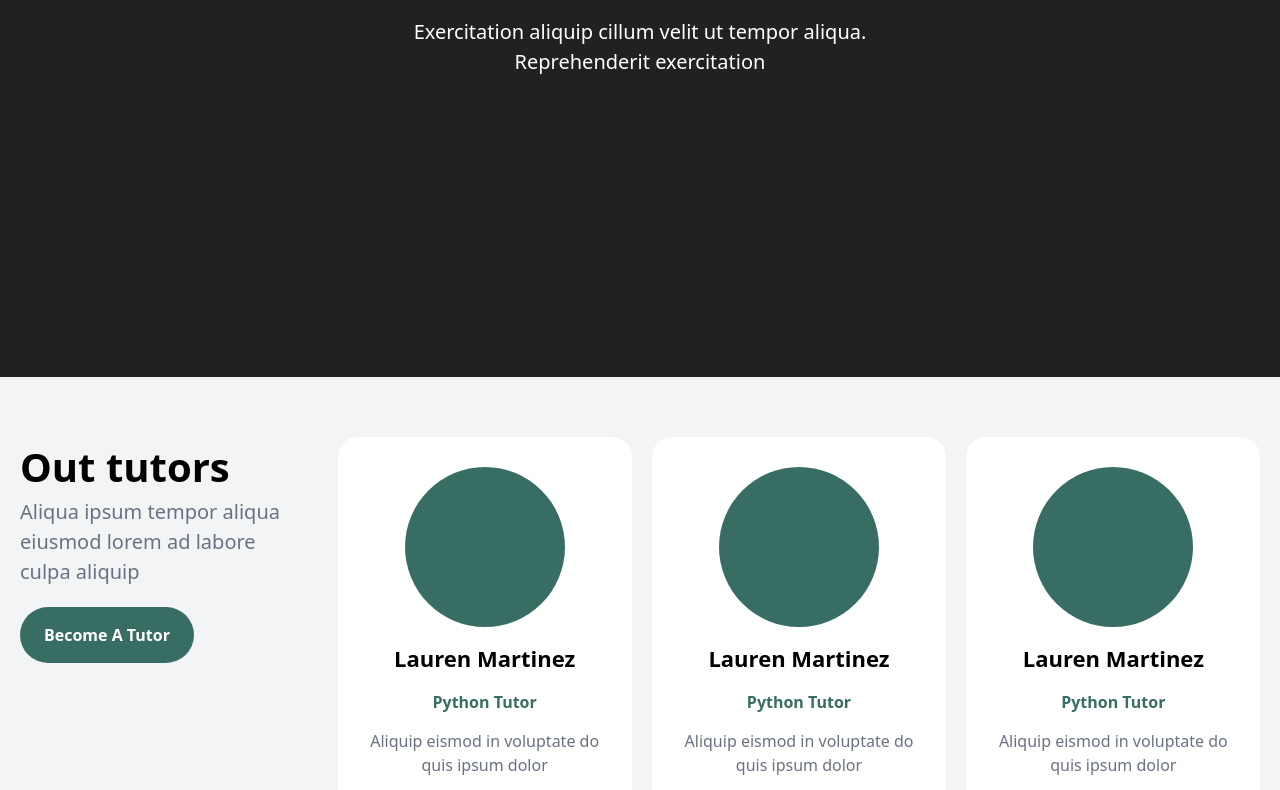
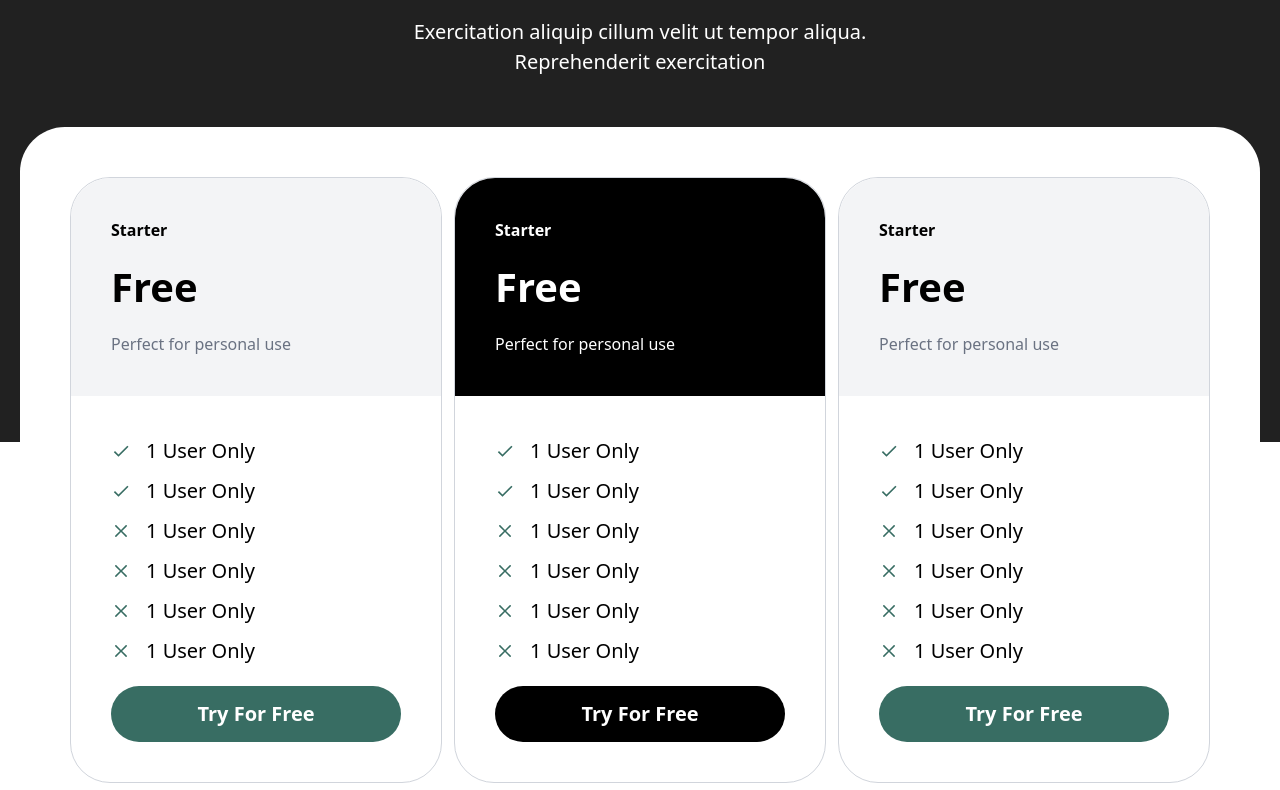
Before and after one commit to 932525862/timer, a React (Vite) app: page / in a window 1280 px wide. Shown: the part 2600-3390 px from the top of the page. Built offline with nearby package versions, Linux system fonts and the light colour scheme.

Commit message:
add: price

```diff
--- a/src/components/Price.jsx
+++ b/src/components/Price.jsx
@@ -1,8 +1,10 @@
 import React from "react";
+import { MdDone } from "react-icons/md";
+import { RxCross2 } from "react-icons/rx";
 
 const Price = () => {
   return (
-    <section className="bg-[#000000de] pt-[50px] pb-[300px] rounded-t-[50px]">
+    <section className="bg-[#000000de] pt-[50px] h-[550px]  rounded-t-[50px] mb-[400px]">
       <div className="container">
         <div>
           <div className="w-full text-center ">
@@ -14,6 +16,81 @@ const Price = () => {
             </p>
           </div>
         </div>
+        <div className="bg-[#fff] rounded-t-[45px] grid grid-cols-3 gap-3 p-[50px] mt-[50px]">
+            <div className="border border-gray-300 rounded-[40px]">
+                <div className="bg-gray-100 rounded-t-[40px] p-[40px]">
+                    <div className="font-[600]">
+                        Starter
+                    </div>
+                    <div className="font-[700] text-[40px] mt-[15px]">
+                        Free
+                    </div>
+                    <div className="mt-[15px] text-gray-500">
+                        Perfect for personal use
+                    </div>
+                </div>
+                <div className="p-[40px] flex flex-col gap-[20px]">
+                    <ul className="flex flex-col gap-[10px]">
+                        <li className="flex items-center gap-[15px] text-[20px] font-[500]"><MdDone className="text-[#386d63]"/> <span>1 User Only</span></li>
+                        <li className="flex items-center gap-[15px] text-[20px] font-[500]"><MdDone className="text-[#386d63]"/> <span>1 User Only</span></li>
+                        <li className="flex items-center gap-[15px] text-[20px] font-[500]"><RxCross2 className="text-[#386d63]"/> <span>1 User Only</span></li>
+                        <li className="flex items-center gap-[15px] text-[20px] font-[500]"><RxCross2 className="text-[#386d63]"/> <span>1 User Only</span></li>
+                        <li className="flex items-center gap-[15px] text-[20px] font-[500]"><RxCross2 className="text-[#386d63]"/> <span>1 User Only</span></li>
+                        <li className="flex items-center gap-[15px] text-[20px] font-[500]"><RxCross2 className="text-[#386d63]"/> <span>1 User Only</span></li>
+                    </ul>
+                    <button className="bg-[#386d63] cursor-pointer w-full text-[#fff] text-[20px] font-[600] rounded-[30px] py-[13px]"><a href="#">Try For Free</a></button>
+                </div>
+            </div>
+            <div className="border border-gray-300 rounded-[40px]">
+                <div className="bg-[#000] rounded-t-[40px] p-[40px] text-[#fff]">
+                    <div className="font-[600]">
+                        Starter
+                    </div>
+                    <div className="font-[700] text-[40px] mt-[15px]">
+                        Free
+                    </div>
+                    <div className="mt-[15px]">
+                        Perfect for personal use
+                    </div>
+                </div>
+                <div className="p-[40px] flex flex-col gap-[20px]">
+                    <ul className="flex flex-col gap-[10px]">
+                        <li className="flex items-center gap-[15px] text-[20px] font-[500]"><MdDone className="text-[#386d63]"/> <span>1 User Only</span></li>
+                        <li className="flex items-center gap-[15px] text-[20px] font-[500]"><MdDone className="text-[#386d63]"/> <span>1 User Only</span></li>
+                        <li className="flex items-center gap-[15px] text-[20px] font-[500]"><RxCross2 className="text-[#386d63]"/> <span>1 User Only</span></li>
+                        <li className="flex items-center gap-[15px] text-[20px] font-[500]"><RxCross2 className="text-[#386d63]"/> <span>1 User Only</span></li>
+                        <li className="flex items-center gap-[15px] text-[20px] font-[500]"><RxCross2 className="text-[#386d63]"/> <span>1 User Only</span></li>
+                        <li className="flex items-center gap-[15px] text-[20px] font-[500]"><RxCross2 className="text-[#386d63]"/> <span>1 User Only</span></li>
+                    </ul>
+                    <button className="bg-[#000] cursor-pointer w-full text-[#fff] text-[20px] font-[600] rounded-[30px] py-[13px]"><a href="#">Try For Free</a></button>
+                </div>
+            </div>
+            <div className="border border-gray-300 rounded-[40px]">
+                <div className="bg-gray-100 rounded-t-[40px] p-[40px]">
+                    <div className="font-[600]">
+                        Starter
+                    </div>
+                    <div className="font-[700] text-[40px] mt-[15px]">
+                        Free
+                    </div>
+                    <div className="mt-[15px] text-gray-500">
+                        Perfect for personal use
+                    </div>
+                </div>
+                <div className="p-[40px] flex flex-col gap-[20px]">
+                    <ul className="flex flex-col gap-[10px]">
+                        <li className="flex items-center gap-[15px] text-[20px] font-[500]"><MdDone className="text-[#386d63]"/> <span>1 User Only</span></li>
+                        <li className="flex items-center gap-[15px] text-[20px] font-[500]"><MdDone className="text-[#386d63]"/> <span>1 User Only</span></li>
+                        <li className="flex items-center gap-[15px] text-[20px] font-[500]"><RxCross2 className="text-[#386d63]"/> <span>1 User Only</span></li>
+                        <li className="flex items-center gap-[15px] text-[20px] font-[500]"><RxCross2 className="text-[#386d63]"/> <span>1 User Only</span></li>
+                        <li className="flex items-center gap-[15px] text-[20px] font-[500]"><RxCross2 className="text-[#386d63]"/> <span>1 User Only</span></li>
+                        <li className="flex items-center gap-[15px] text-[20px] font-[500]"><RxCross2 className="text-[#386d63]"/> <span>1 User Only</span></li>
+                    </ul>
+                    <button className="bg-[#386d63] cursor-pointer w-full text-[#fff] text-[20px] font-[600] rounded-[30px] py-[13px]"><a href="#">Try For Free</a></button>
+                </div>
+            </div>
+
+        </div>
       </div>
     </section>
   );
```
